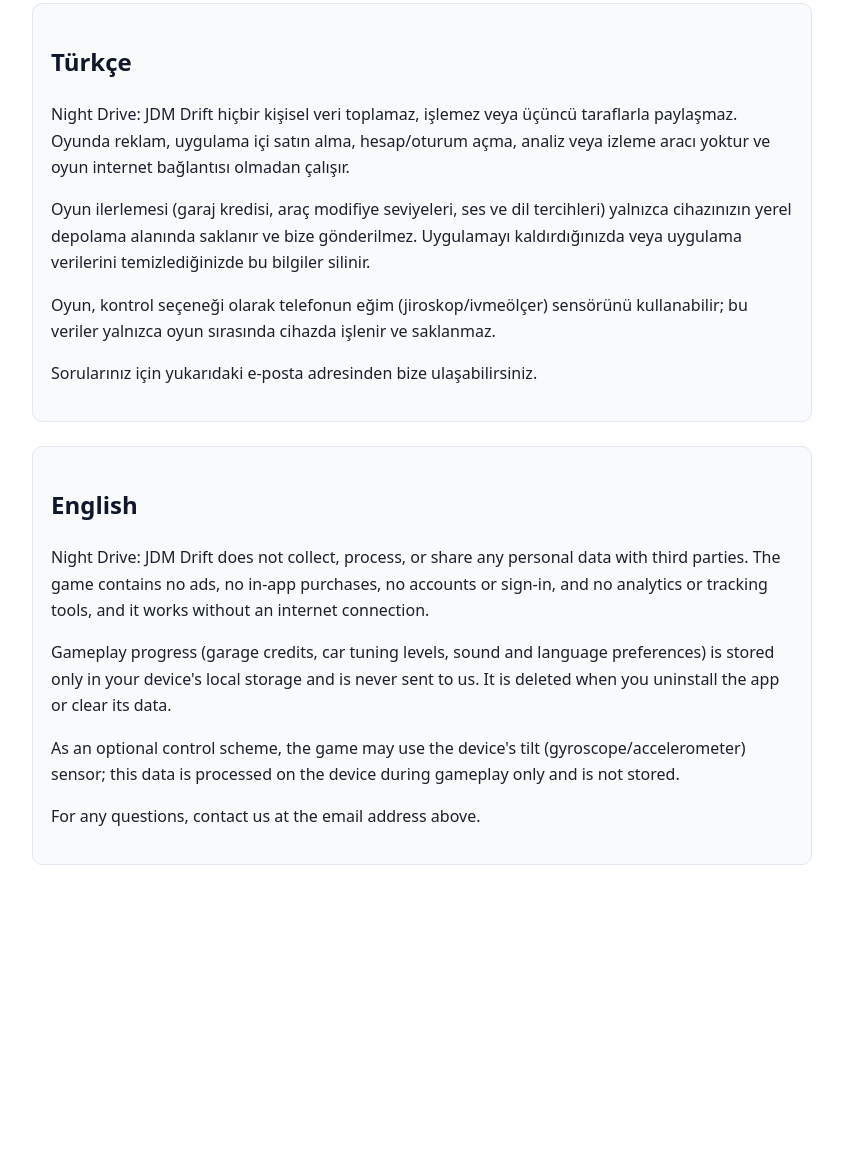
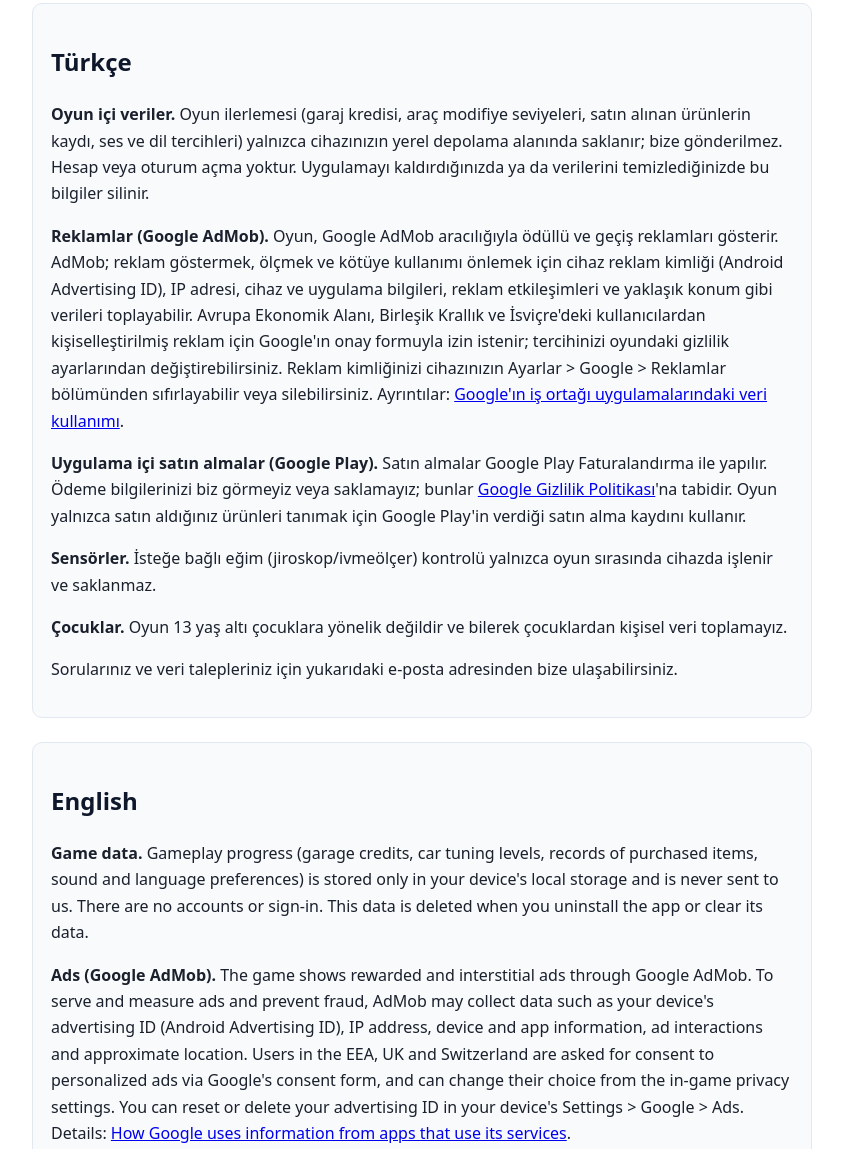
Before and after one commit to MustafaDundar/nightdrive-privacy, a plain HTML site: page index.html in a window 1280 px wide. Shown: the part 229-1378 px from the top of the page, without its empty margins (218-1061 px from the left). Before the commit the page ends 1130 px from the top, so only its background shows below. Drawn offline with Linux system fonts and the light colour scheme.

Commit message:
Gizlilik politikası: AdMob reklamları ve Google Play satın almaları

```diff
--- a/index.html
+++ b/index.html
@@ -18,17 +18,21 @@
   <strong>Son güncelleme / Last updated:</strong> 12.11.2026</p>
   <div class="box">
     <h2>Türkçe</h2>
-    <p>Night Drive: JDM Drift hiçbir kişisel veri toplamaz, işlemez veya üçüncü taraflarla paylaşmaz. Oyunda reklam, uygulama içi satın alma, hesap/oturum açma, analiz veya izleme aracı yoktur ve oyun internet bağlantısı olmadan çalışır.</p>
-    <p>Oyun ilerlemesi (garaj kredisi, araç modifiye seviyeleri, ses ve dil tercihleri) yalnızca cihazınızın yerel depolama alanında saklanır ve bize gönderilmez. Uygulamayı kaldırdığınızda veya uygulama verilerini temizlediğinizde bu bilgiler silinir.</p>
-    <p>Oyun, kontrol seçeneği olarak telefonun eğim (jiroskop/ivmeölçer) sensörünü kullanabilir; bu veriler yalnızca oyun sırasında cihazda işlenir ve saklanmaz.</p>
-    <p>Sorularınız için yukarıdaki e-posta adresinden bize ulaşabilirsiniz.</p>
+    <p><strong>Oyun içi veriler.</strong> Oyun ilerlemesi (garaj kredisi, araç modifiye seviyeleri, satın alınan ürünlerin kaydı, ses ve dil tercihleri) yalnızca cihazınızın yerel depolama alanında saklanır; bize gönderilmez. Hesap veya oturum açma yoktur. Uygulamayı kaldırdığınızda ya da verilerini temizlediğinizde bu bilgiler silinir.</p>
+    <p><strong>Reklamlar (Google AdMob).</strong> Oyun, Google AdMob aracılığıyla ödüllü ve geçiş reklamları gösterir. AdMob; reklam göstermek, ölçmek ve kötüye kullanımı önlemek için cihaz reklam kimliği (Android Advertising ID), IP adresi, cihaz ve uygulama bilgileri, reklam etkileşimleri ve yaklaşık konum gibi verileri toplayabilir. Avrupa Ekonomik Alanı, Birleşik Krallık ve İsviçre'deki kullanıcılardan kişiselleştirilmiş reklam için Google'ın onay formuyla izin istenir; tercihinizi oyundaki gizlilik ayarlarından değiştirebilirsiniz. Reklam kimliğinizi cihazınızın Ayarlar &gt; Google &gt; Reklamlar bölümünden sıfırlayabilir veya silebilirsiniz. Ayrıntılar: <a href="https://policies.google.com/technologies/partner-sites">Google'ın iş ortağı uygulamalarındaki veri kullanımı</a>.</p>
+    <p><strong>Uygulama içi satın almalar (Google Play).</strong> Satın almalar Google Play Faturalandırma ile yapılır. Ödeme bilgilerinizi biz görmeyiz veya saklamayız; bunlar <a href="https://policies.google.com/privacy">Google Gizlilik Politikası</a>'na tabidir. Oyun yalnızca satın aldığınız ürünleri tanımak için Google Play'in verdiği satın alma kaydını kullanır.</p>
+    <p><strong>Sensörler.</strong> İsteğe bağlı eğim (jiroskop/ivmeölçer) kontrolü yalnızca oyun sırasında cihazda işlenir ve saklanmaz.</p>
+    <p><strong>Çocuklar.</strong> Oyun 13 yaş altı çocuklara yönelik değildir ve bilerek çocuklardan kişisel veri toplamayız.</p>
+    <p>Sorularınız ve veri talepleriniz için yukarıdaki e-posta adresinden bize ulaşabilirsiniz.</p>
   </div>
   <div class="box">
     <h2>English</h2>
-    <p>Night Drive: JDM Drift does not collect, process, or share any personal data with third parties. The game contains no ads, no in-app purchases, no accounts or sign-in, and no analytics or tracking tools, and it works without an internet connection.</p>
-    <p>Gameplay progress (garage credits, car tuning levels, sound and language preferences) is stored only in your device's local storage and is never sent to us. It is deleted when you uninstall the app or clear its data.</p>
-    <p>As an optional control scheme, the game may use the device's tilt (gyroscope/accelerometer) sensor; this data is processed on the device during gameplay only and is not stored.</p>
-    <p>For any questions, contact us at the email address above.</p>
+    <p><strong>Game data.</strong> Gameplay progress (garage credits, car tuning levels, records of purchased items, sound and language preferences) is stored only in your device's local storage and is never sent to us. There are no accounts or sign-in. This data is deleted when you uninstall the app or clear its data.</p>
+    <p><strong>Ads (Google AdMob).</strong> The game shows rewarded and interstitial ads through Google AdMob. To serve and measure ads and prevent fraud, AdMob may collect data such as your device's advertising ID (Android Advertising ID), IP address, device and app information, ad interactions and approximate location. Users in the EEA, UK and Switzerland are asked for consent to personalized ads via Google's consent form, and can change their choice from the in-game privacy settings. You can reset or delete your advertising ID in your device's Settings &gt; Google &gt; Ads. Details: <a href="https://policies.google.com/technologies/partner-sites">How Google uses information from apps that use its services</a>.</p>
+    <p><strong>In-app purchases (Google Play).</strong> Purchases are processed by Google Play Billing. We never see or store your payment details; they are governed by the <a href="https://policies.google.com/privacy">Google Privacy Policy</a>. The game only uses the purchase record provided by Google Play to recognize items you own.</p>
+    <p><strong>Sensors.</strong> The optional tilt (gyroscope/accelerometer) control is processed on the device during gameplay only and is not stored.</p>
+    <p><strong>Children.</strong> The game is not directed at children under 13, and we do not knowingly collect personal data from children.</p>
+    <p>For questions or data requests, contact us at the email address above.</p>
   </div>
 </body>
 </html>
```
